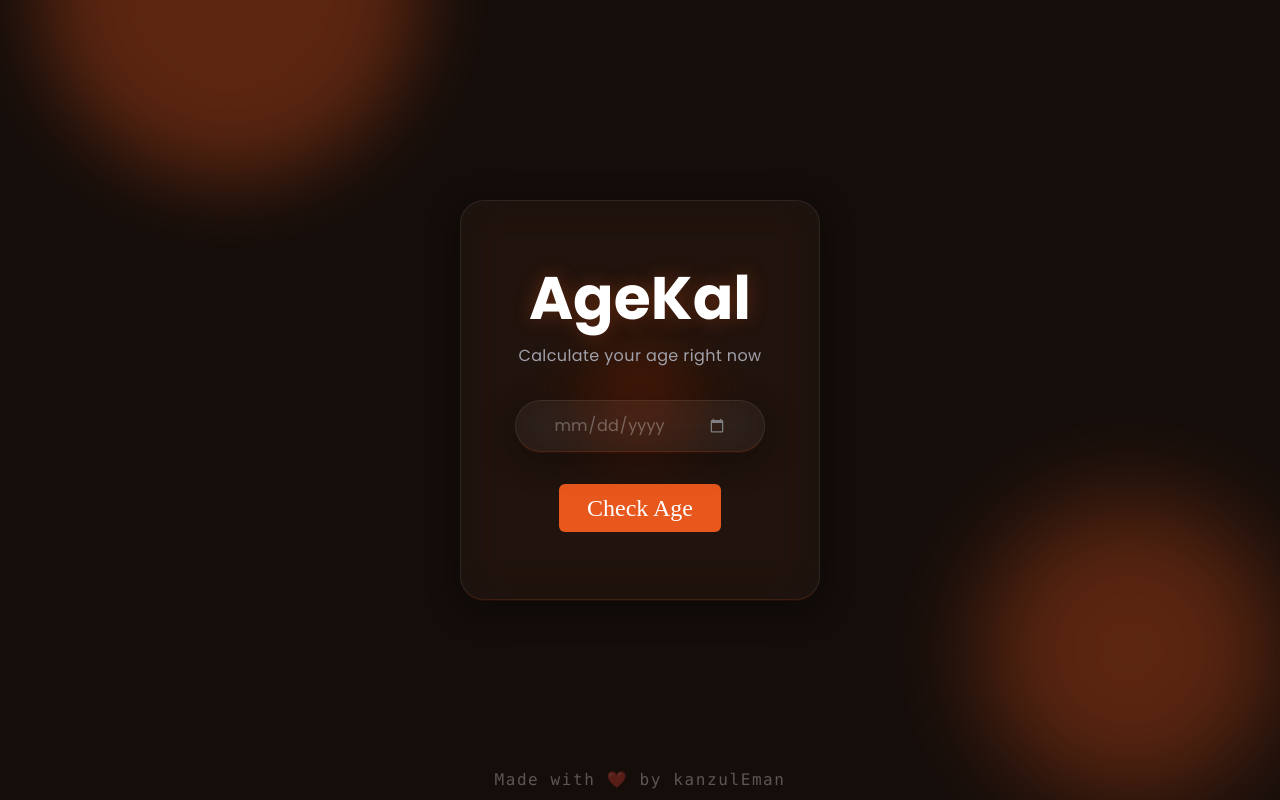
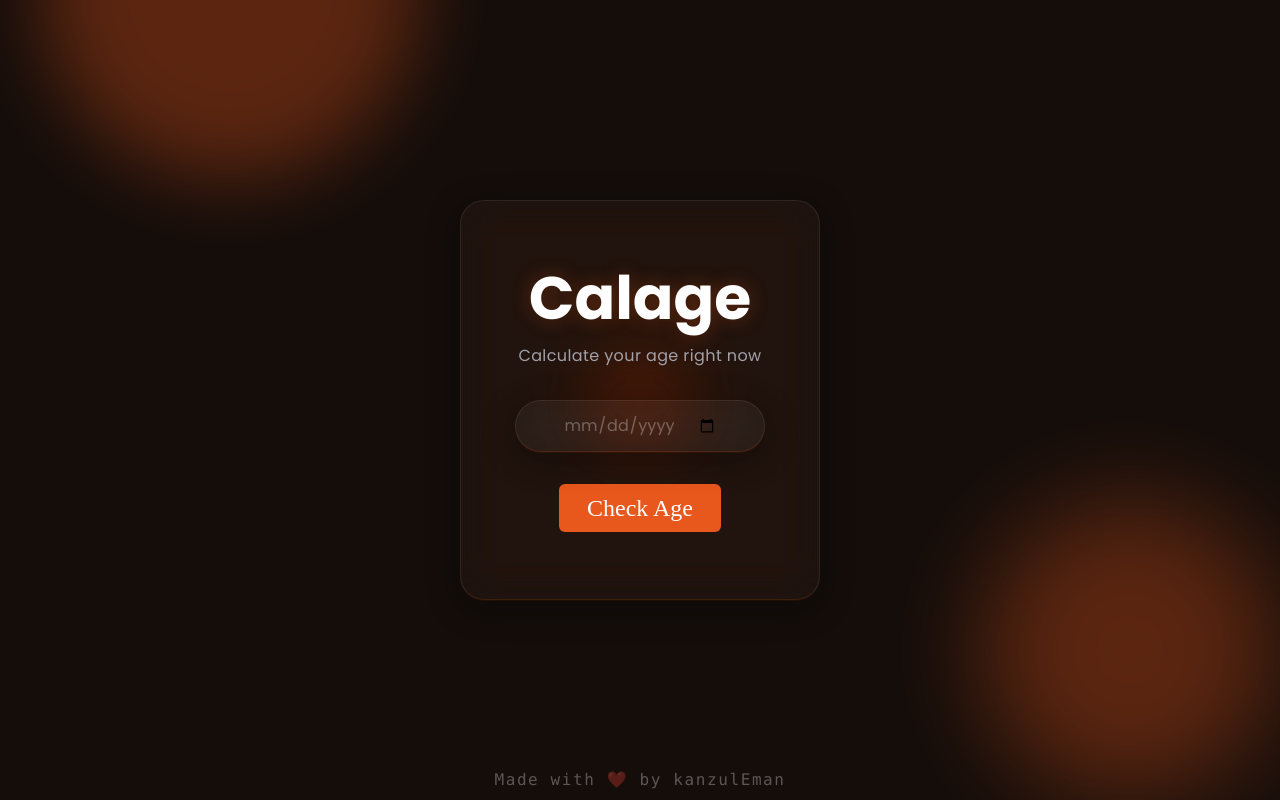
Before and after one commit to SMKanzuleman/AgeCalculator, a React (Vite) app: page / in a window 1280 px wide. Built offline with nearby package versions, Linux system fonts and the light colour scheme; a web font is replaced by a local one.

Commit message:
fix layout error

```diff
--- a/src/Components/Background.jsx
+++ b/src/Components/Background.jsx
@@ -5,7 +5,7 @@ const Background = (props) => {
       <div className="absolute -top-50 left-10 w-95 h-95 bg-accent rounded-full opacity-30 blur-2xl "></div>
       <div className="absolute  w-30 h-30 bg-accent/30 rounded-full opacity-30 blur-[20px]"></div>
       <div className="absolute bottom-0 right-0 w-75 h-75 bg-accent rounded-full opacity-30 blur-[50px]"></div>
-      <div className="absolute w-full flex bottom-2 justify-center">
+      <div className="absolute w-full flex h-6 bottom-2 bg-amber- justify-center">
         <p className="text-white/30 font-mono tracking-widest">
           Made with ❤️ by kanzulEman
         </p>
--- a/src/Components/InputCard.jsx
+++ b/src/Components/InputCard.jsx
@@ -8,20 +8,20 @@ const InputCard = ({ date, setDate, HandleAgeCalculation }) => {
         <div className="w-full h-full liquid-glass rounded-3xl flex flex-col justify-center items-center gap-8 font-poppins animate-blob-float">
           <div>
             <h1 className="text-6xl font-poppins text-glow font-bold text-white text-center ">
-              AgeKal
+              Calage
             </h1>
             <p className="mt-4 text-description tracking-wide">
               Calculate your age right now
             </p>
           </div>
-          <div className="flex justify-center items-center w-[70%] h-13 text-white/30">
+          <div className="flex justify-center items-center lg:w-[70%] w-[80%] h-13 text-white/30">
             <input
               type="Date"
               value={date}
-              className="w-full h-full liquid-glass flex justify-center items-center px-10 py-3 focus:outline-0 border border-bg-10 rounded-full"
+              placeholder='mm/dd/yyyy'
+              className="w-full h-full liquid-glass flex justify-center items-center px-3 py-3 focus:outline-0 border border-bg-10 rounded-full"
               onChange={(e) => {
                 setDate(e.target.value);
-                console.log("Age is Changed to ", date);
               }}
             />
           </div>
--- a/src/Components/LifeStats.jsx
+++ b/src/Components/LifeStats.jsx
@@ -22,7 +22,10 @@ const LifeStats = ({InputDOB}) => {
           size={32}
           className="bg-accent/10 text-accent p-2 rounded-lg"
         />
-        <h1 className="text-xl font-bold ">Life Statistics</h1>
+        <div>
+          <h1 className="text-xl font-bold ">Life Statistics</h1>
+          <p className="text-red-700 text-[9px]">For Normle Healthy Person</p>
+        </div>
       </div>
       <div className="w-full h-full flex flex-row flex-wrap justify-center items-center gap-5 mb-4">
         <StateCard label={"Days"} bcolor={"border-l-blue-900"} value={days} />
@@ -52,6 +55,7 @@ const LifeStats = ({InputDOB}) => {
           value={formatValue(TotalMeals(days))}
         />
       </div>
+      <div></div>
     </div>
   );
 }
--- a/src/Components/ResultScreen.jsx
+++ b/src/Components/ResultScreen.jsx
@@ -10,8 +10,8 @@ const ResultScreen = ({ Age, InputDOB, state, setState }) => {
     setState("idle");
   };
   return (
-    <div className="w-full min-h-screen flex lg:flex-col flex-col px-10 items-center gap-5 z-0">
-      <div className="w-full mt-5">
+    <div className="w-full min-h-screen flex lg:flex-col flex-col px-10 items-center gap-10 lg:gap-5 z-0">
+      <div className="w-full mt-10">
         <h1 className="text-3xl font-poppins text-glow font-bold text-white text-center mb-1 ">
           Analysis Completed
         </h1>
@@ -19,8 +19,10 @@ const ResultScreen = ({ Age, InputDOB, state, setState }) => {
           Discover your life Journey in detail
         </p>
       </div>
+      <div className="w-full h-full flex justify-center">
       <ExactAgeSection Age={Age} />
-      <div className="w-full lg:w-[80%] h-100 lg:h-65 flex lg:flex-row flex-col gap-5 justify-center items-center">
+      </div>
+      <div className="w-full lg:w-[80%] h-100 lg:h-65 flex lg:flex-row flex-col gap-6 justify-center items-center">
         <Birthday InputDOB={InputDOB} />
         <LifeStats InputDOB={InputDOB} />
       </div>
--- a/src/Components/StateCard.jsx
+++ b/src/Components/StateCard.jsx
@@ -3,9 +3,9 @@ import React from 'react'
 const StateCard = ({label,value=1200 ,bcolor="border-l-accent"}) => {
   return (
     <div
-      className={`lg:w-37.5 w-36 lg:h-17.5 h-16 liquid-special flex flex-col items-start px-4 justify-center rounded-2xl border  border-white/10 border-l-4 ${bcolor} font-poppins gap-1 `}
+      className={`lg:w-37.5 w-33 lg:h-17.5 h-16 liquid-special flex flex-col items-start px-4 justify-center rounded-2xl border  border-white/10 border-l-4 ${bcolor} font-poppins gap-1 `}
     >
-      <h1 className='text-xs text-description tracking-wider'>{label}</h1>
+      <h1 className='lg:text-xs text-[10px] text-description tracking-wider'>{label}</h1>
       <h1 className='text-2xl font-poppins font-bold'>{value}</h1>
     </div>
   );
--- a/src/index.css
+++ b/src/index.css
@@ -62,10 +62,3 @@
     transform: rotate(45)
   }
 }
-input[type="date"]::-webkit-calendar-picker-indicator {
-  margin-left: 20px;
-  cursor: pointer;
-  filter: invert(
-    0.5
-  );
-}
```
